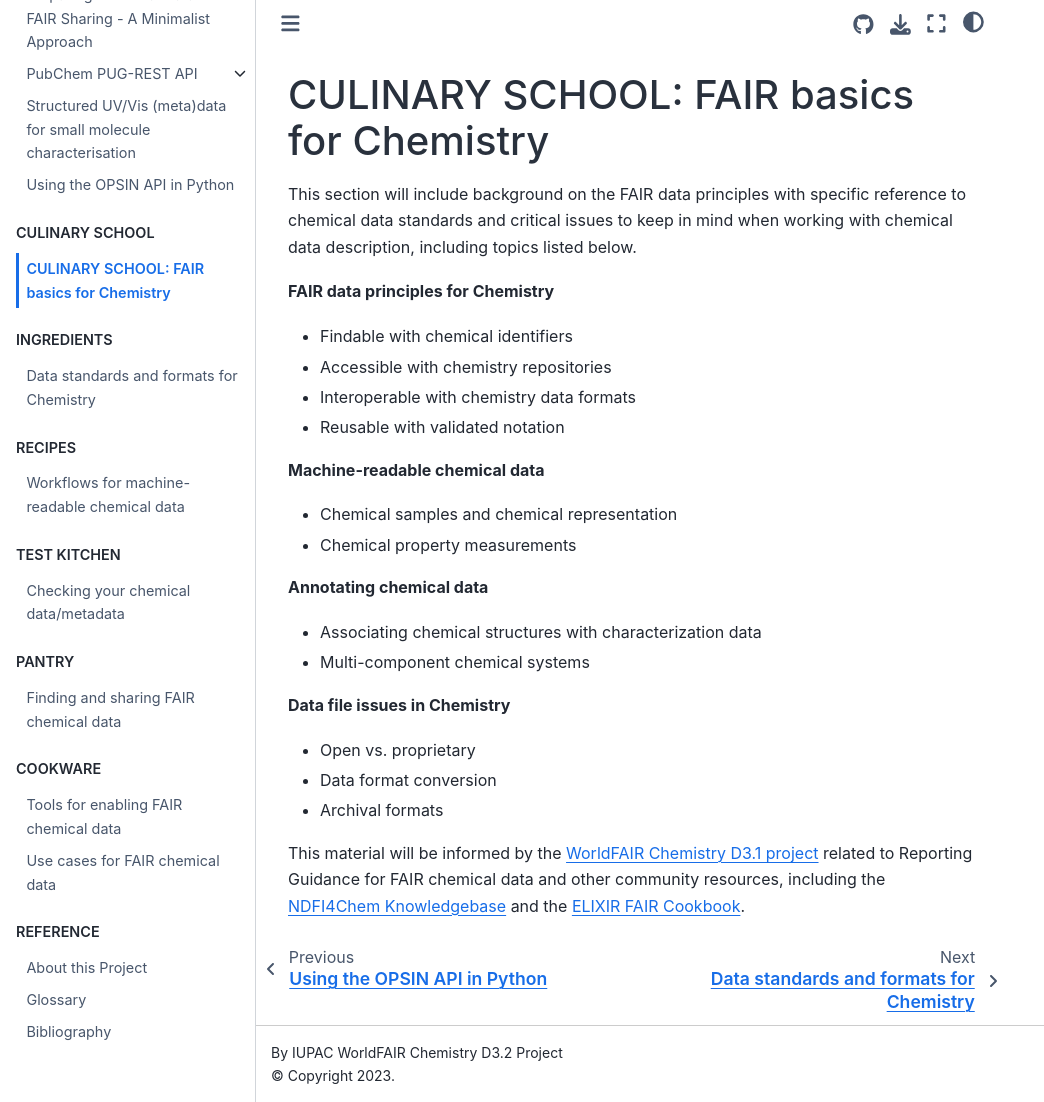
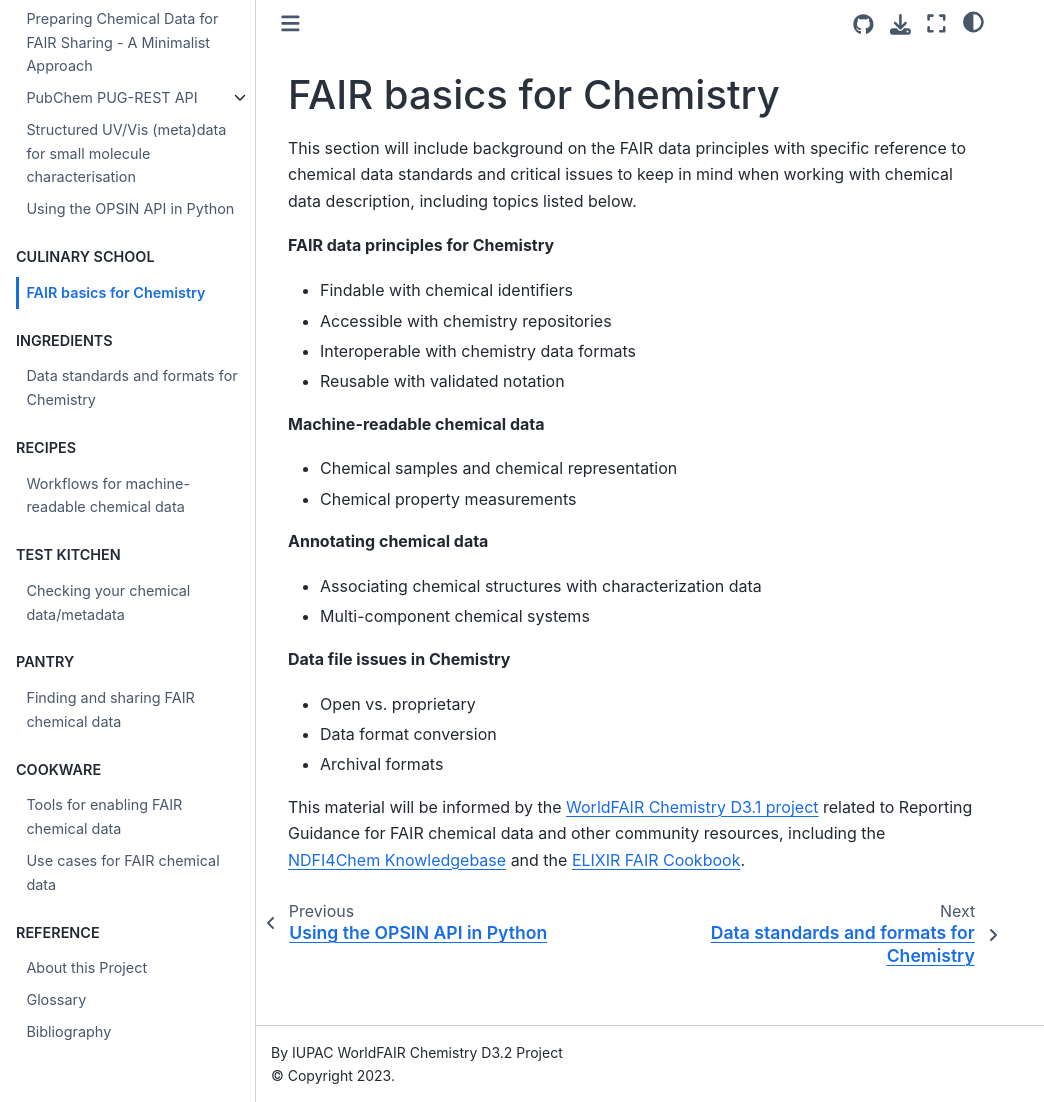
Before and after one commit to IUPAC/WFChemCookbook, a Jupyter Book: the page built from book/school.md, in a window 1280 px wide and 1102 px high. Shown: the whole window, without its empty margins (0-1044 px from the left). Built offline with Jupyter Book 1.0.4 settings and Sphinx 7.4.7 and the Sphinx Book theme 1.1.4, drawn with Linux system fonts in a browser that asks for light colours.

Commit message:
Update school.md

```diff
--- a/book/school.md
+++ b/book/school.md
@@ -1,4 +1,4 @@
-# CULINARY SCHOOL: FAIR basics for Chemistry
+# FAIR basics for Chemistry
 
 This section will include background on the FAIR data principles with specific reference to chemical data standards and critical issues to keep in mind when working with chemical data description, including topics listed below.
 
```
